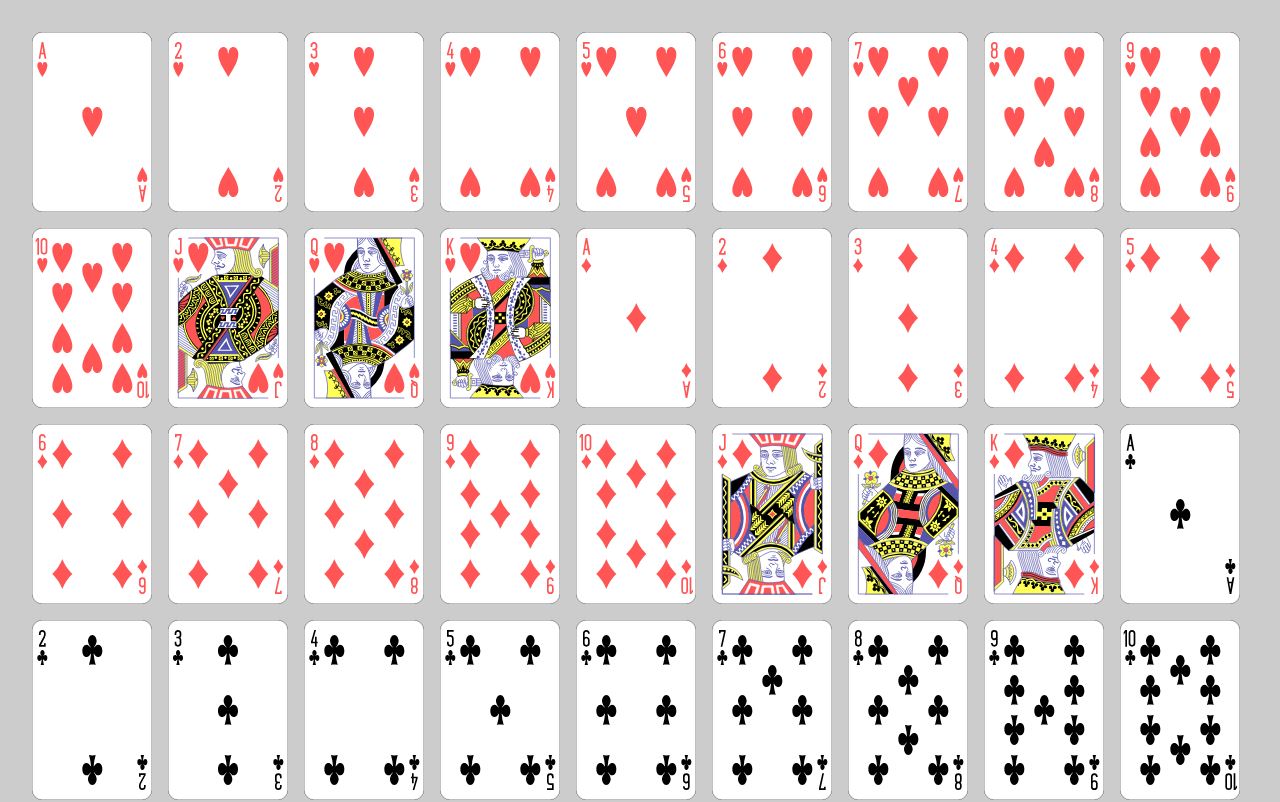
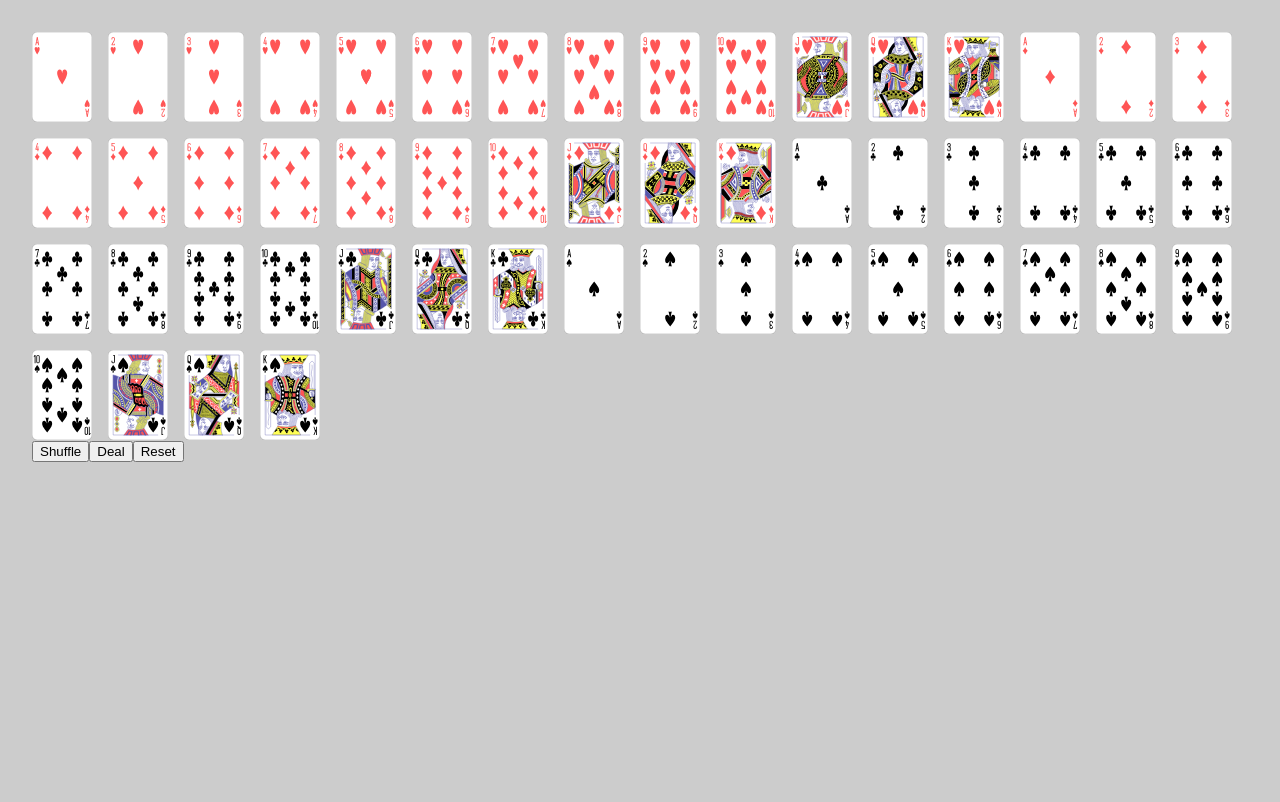
Before and after one commit to davidpounds/cards, a React (Create React App) app: page / in a window 1280 px wide. Shown: the top 802 px of the page. Built offline with nearby package versions, Linux system fonts and the light colour scheme.

Commit message:
Adds ability to deal a hand

```diff
--- a/public/index.html
+++ b/public/index.html
@@ -5,16 +5,6 @@
     <link rel="icon" href="%PUBLIC_URL%/favicon.ico" />
     <meta name="viewport" content="width=device-width, initial-scale=1" />
     <meta name="theme-color" content="#000000" />
-    <meta
-      name="description"
-      content="Web site created using create-react-app"
-    />
-    <link rel="apple-touch-icon" href="%PUBLIC_URL%/logo192.png" />
-    <!--
-      manifest.json provides metadata used when your web app is installed on a
-      user's mobile device or desktop. See https://developers.google.com/web/fundamentals/web-app-manifest/
-    -->
-    <link rel="manifest" href="%PUBLIC_URL%/manifest.json" />
     <!--
       Notice the use of %PUBLIC_URL% in the tags above.
       It will be replaced with the URL of the `public` folder during the build.
@@ -24,7 +14,7 @@
       work correctly both with client-side routing and a non-root public URL.
       Learn how to configure a non-root public URL by running `npm run build`.
     -->
-    <title>React App</title>
+    <title>Cards</title>
   </head>
   <body>
     <noscript>You need to enable JavaScript to run this app.</noscript>
--- a/src/App.css
+++ b/src/App.css
@@ -7,7 +7,7 @@ body {
   background: #ccc;
 }
 
-.app {
+.cardlist {
   display: flex;
   flex-wrap: wrap;
   gap: 1rem;
--- a/src/App.js
+++ b/src/App.js
@@ -1,25 +1,44 @@
 import { useState } from 'react';
 import './App.css';
 import DECK from './data/deck';
+import { dealHand } from './utils/cardorder';
 import Card from './components/Card';
+import Hand from './components/Hand';
 import DeckSvgInline from './components/DeckSvgInline';
 
 function App() {
 
   const [deck, setDeck] = useState(DECK);
+  const [dealtHand, setDealtHand] = useState([]);
 
   const shuffleDeck = () => {
     const shuffledDeck = [...deck].sort((a, b) => Math.random() - 0.5);
     setDeck(shuffledDeck);
   };
 
+  const deal = () => {
+    const { hand, newDeck } = dealHand(deck, 7);
+    setDealtHand(hand);
+    setDeck(newDeck);
+  };
+
+  const reset = () => {
+    setDeck(DECK);
+    setDealtHand([]);
+  };
+
   return (
     <>
-      <div className="app">
+      <div className="app cardlist">
         {deck.map(card => <Card {...card} />)}
         <DeckSvgInline />
       </div>
-      <button onClick={shuffleDeck}>Shuffle</button>
+      <div>
+        <button onClick={shuffleDeck}>Shuffle</button>
+        <button onClick={deal}>Deal</button>
+        <button onClick={reset}>Reset</button>
+      </div>
+      <Hand hand={dealtHand} />
     </>
   );
 }
--- a/src/components/Card.css
+++ b/src/components/Card.css
@@ -1,4 +1,4 @@
 .card {
-  width: 120px;
-  height: 180px;
+  width: 60px;
+  height: 90px;
 }
--- /dev/null
+++ b/src/components/Hand.jsx
@@ -0,0 +1,12 @@
+import { sortHand } from '../utils/cardorder';
+import Card from './Card';
+
+const Hand = props => {
+  const { hand } = props;
+  const sortedHand = sortHand(hand)
+  return <div className="cardlist">
+    {sortedHand.map(card => <Card key={`${card.suit}${card.value}`} value={card.value} suit={card.suit} />)}
+  </div>;
+};
+
+export default Hand;
```
Also changed, not shown: public/manifest.json (deleted).
